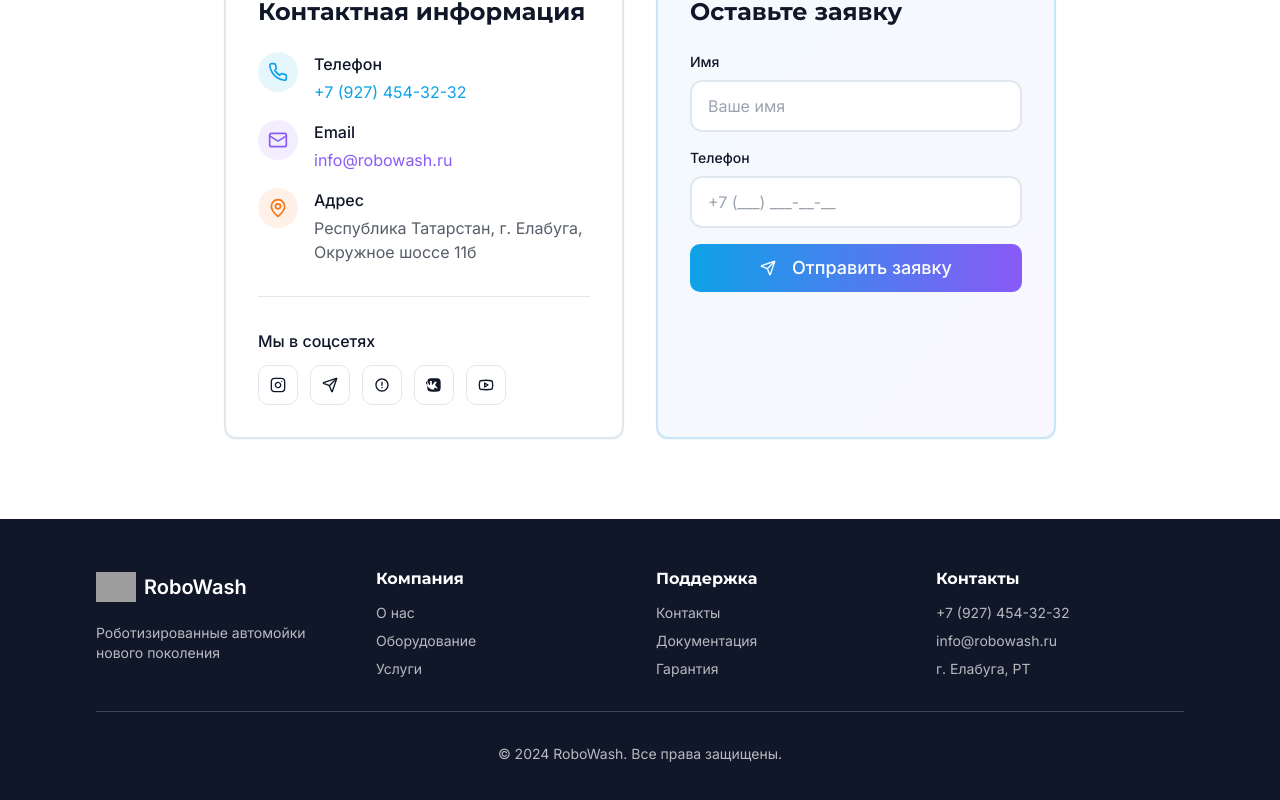
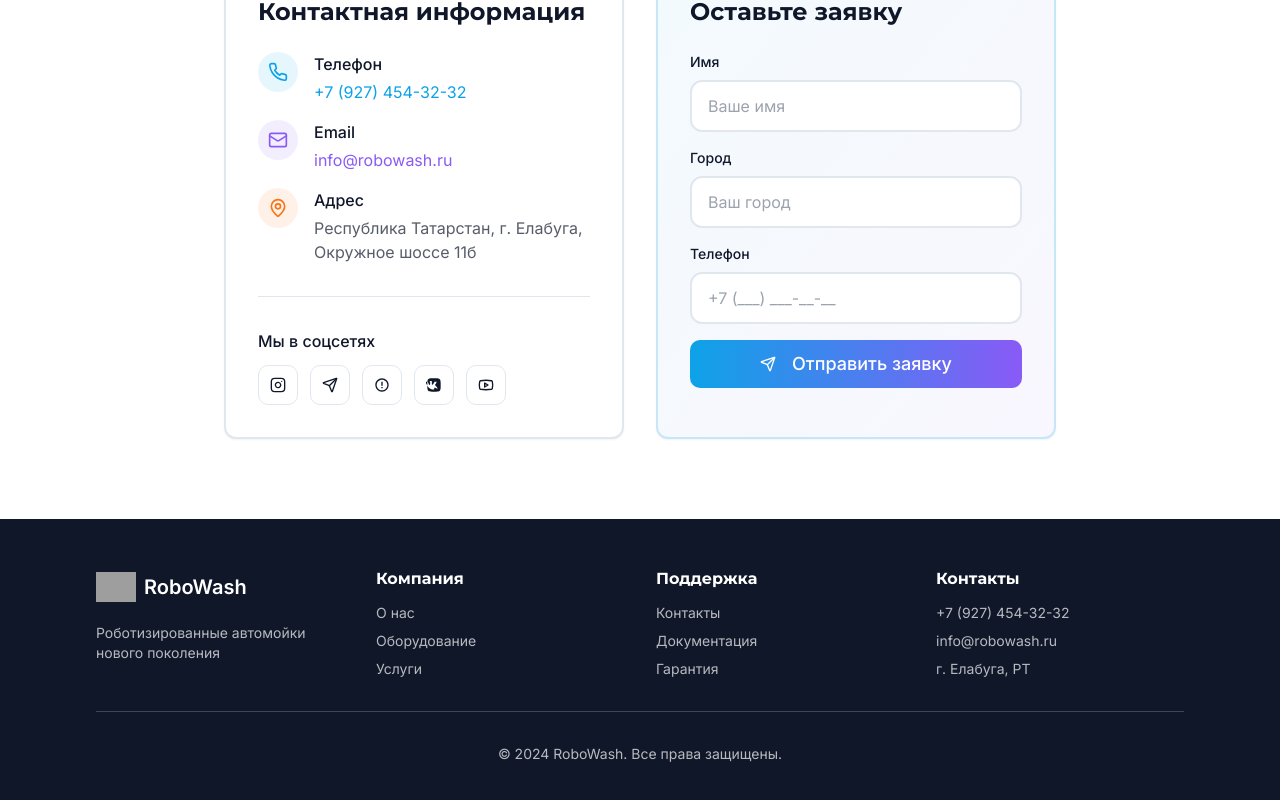
Before and after one commit to pr-poehali-dev/robowash-automation, a React (Vite) app: page / in a window 1280 px wide. Shown: the part 3454-4254 px from the top of the page. Built offline with nearby package versions, Linux system fonts and the light colour scheme; grey boxes are pictures that could not be loaded.

Commit message:
Добавить блок Город

```diff
--- a/src/pages/Index.tsx
+++ b/src/pages/Index.tsx
@@ -398,11 +398,11 @@ const Index = () => {
                   const form = e.target as HTMLFormElement;
                   const formData = {
                     name: (form.elements.namedItem('contact-name') as HTMLInputElement).value,
-                    city: 'Не указан',
+                    city: (form.elements.namedItem('contact-city') as HTMLInputElement).value,
                     phone: (form.elements.namedItem('contact-phone') as HTMLInputElement).value,
                   };
 
-                  if (!formData.name || !formData.phone) {
+                  if (!formData.name || !formData.city || !formData.phone) {
                     toast.error('Заполните все поля');
                     return;
                   }
@@ -444,6 +444,16 @@ const Index = () => {
                       required
                       className="w-full px-4 py-3 rounded-lg border-2 border-input focus:border-primary outline-none transition-colors"
                       placeholder="Ваше имя"
+                    />
+                  </div>
+                  <div>
+                    <label className="block text-sm font-medium mb-2">Город</label>
+                    <input
+                      type="text"
+                      name="contact-city"
+                      required
+                      className="w-full px-4 py-3 rounded-lg border-2 border-input focus:border-primary outline-none transition-colors"
+                      placeholder="Ваш город"
                     />
                   </div>
                   <div>
```
